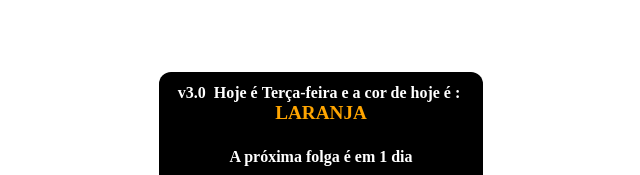
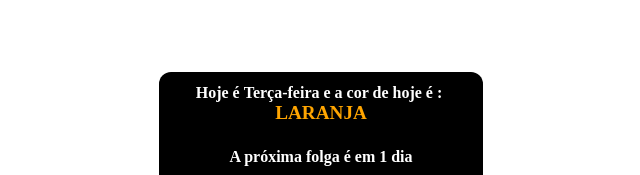
Before and after one commit to AbmaelSouza/cores, a plain HTML site: page index.html in a window 1280 px wide. Shown: the part 280-455 px from the top of the page, 319-959 px from the left. Drawn offline with nearby package versions, Linux system fonts and the light colour scheme.

Commit message:
Update index.html

```diff
--- a/index.html
+++ b/index.html
@@ -11,7 +11,7 @@
 </head>
 <body>
 
-<div class="cor">v3.0&nbsp&nbspHoje é&nbsp<span id="diasemana"></span> e a cor de hoje é :&nbsp <span id="cortext"></span></div>
+<div class="cor">Hoje é&nbsp<span id="diasemana"></span> e a cor de hoje é :&nbsp <span id="cortext"></span></div>
 <div class="cor" id="proxfolg"> <span id="diasfolga"></span></div>
 <div class="cor" id="proxfolgcor"> Amanhã:&nbsp  <span id="cortext2"></span></div>
 <div class="cor" id="proxfolgcor2"> Depois de amanhã:&nbsp  <span id="cortext3"></span></div>
```
